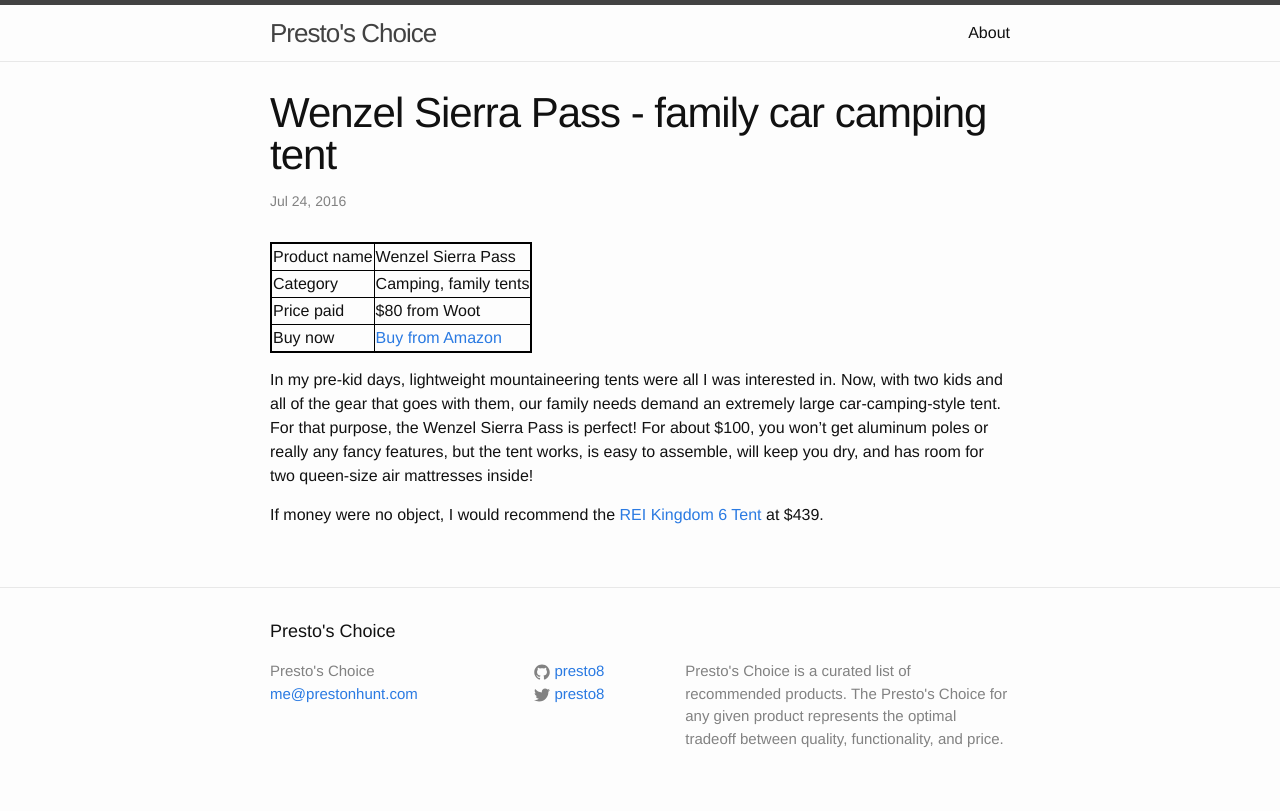
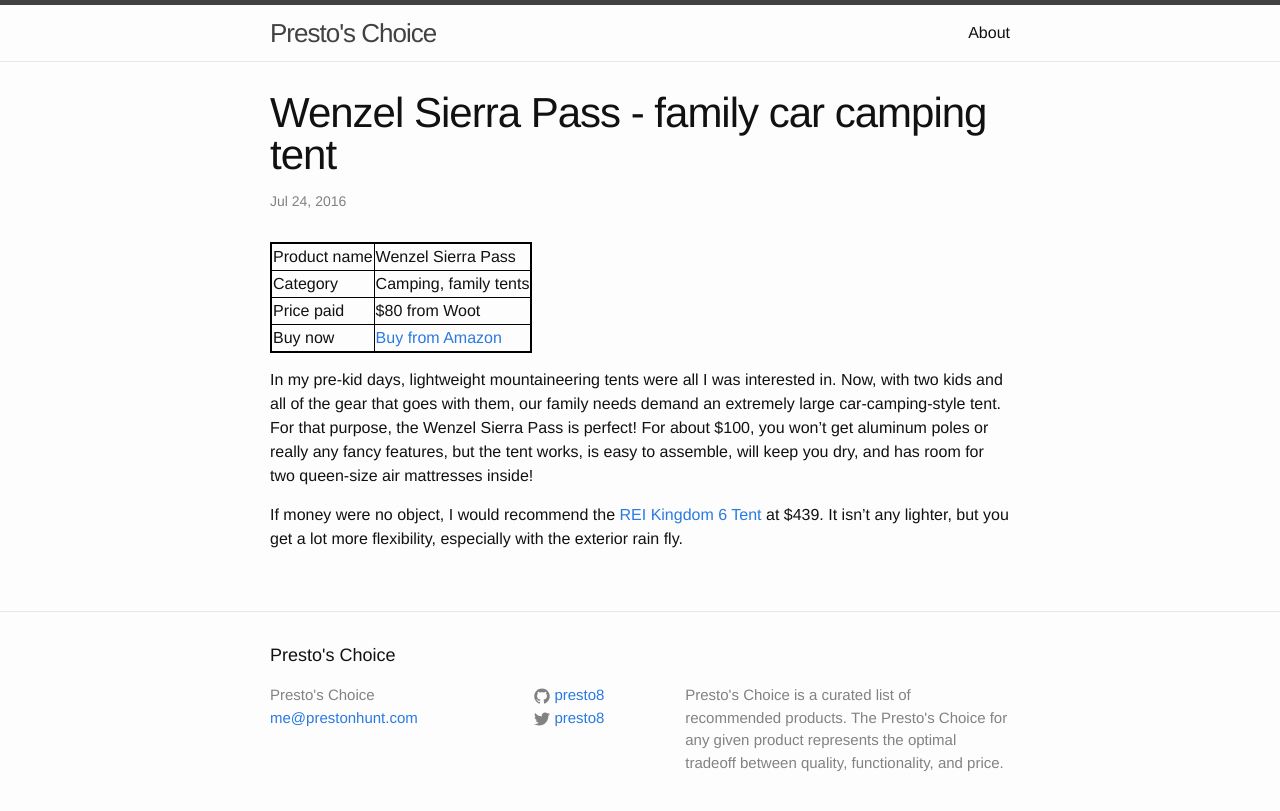
Before and after one commit to presto8/prestoschoice, a Jekyll site: the page built from _posts/2016-07-24-wenzel-sierra-pass.md, in a window 1280 px wide. Shown: the top 811 px of the page. Built offline with Jekyll 4.4.1, drawn with Linux system fonts in a browser that asks for light colours.

Commit message:
update tent

```diff
--- a/_posts/2016-07-24-wenzel-sierra-pass.md
+++ b/_posts/2016-07-24-wenzel-sierra-pass.md
@@ -19,4 +19,6 @@
 you dry, and has room for two queen-size air mattresses inside!
 
 If money were no object, I would recommend the [REI Kingdom 6
-Tent](https://www.rei.com/product/894016/rei-kingdom-6-tent) at $439.
+Tent](https://www.rei.com/product/894016/rei-kingdom-6-tent) at $439. It isn't
+any lighter, but you get a lot more flexibility, especially with the exterior
+rain fly.
```
